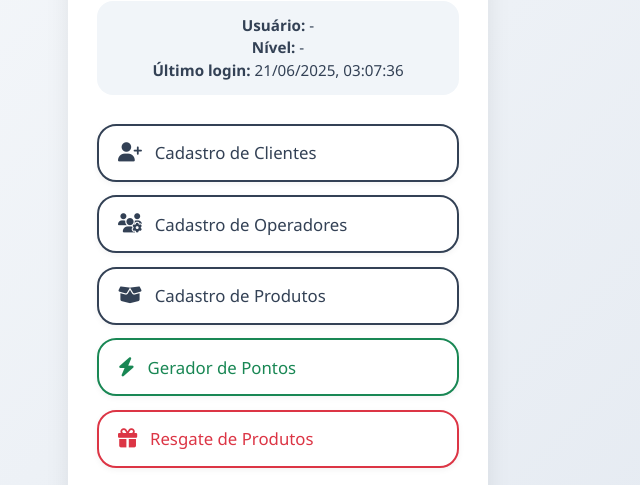
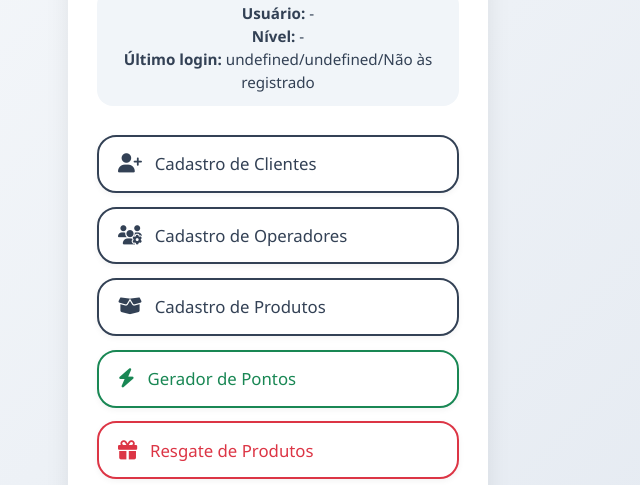
Before and after one commit to eucleciopb/ProgramadePontos, a plain HTML site: page menu.html in a window 1280 px wide. Shown: the part 170-655 px from the top of the page, without its empty margins (362-1002 px from the left). Drawn offline with nearby package versions, Linux system fonts and the light colour scheme.

Commit message:
menubugs

```diff
--- a/menu.html
+++ b/menu.html
@@ -112,14 +112,41 @@
   <script type="module">
     const nome = sessionStorage.getItem("nome_atual") || sessionStorage.getItem("login_atual") || "-";
     const nivel = sessionStorage.getItem("nivel_atual") || "-";
-    const hora = new Date().toLocaleString("pt-BR");
 
-    document.getElementById("user-info").innerHTML =
-      `<b>Usuário:</b> ${nome}<br><b>Nível:</b> ${nivel}<br><b>Último login:</b> ${hora}`;
+    const agora = new Date();
+    const hoje = agora.toISOString().split('T')[0]; // YYYY-MM-DD
+    const horaCompleta = agora.toLocaleTimeString('pt-BR', { hour: '2-digit', minute: '2-digit' });
+
+    const dataHoraAtual = `${hoje} ${horaCompleta}`;
+
+    let ultimoLogin = localStorage.getItem("data_ultimo_login");
+
+    if (ultimoLogin !== hoje) {
+      if (localStorage.getItem("data_hora_login_atual")) {
+        localStorage.setItem("ultimo_login_anterior", localStorage.getItem("data_hora_login_atual"));
+      }
+      localStorage.setItem("data_ultimo_login", hoje);
+      localStorage.setItem("data_hora_login_atual", dataHoraAtual);
+    }
+
+    const loginAnterior = localStorage.getItem("ultimo_login_anterior") || "Não registrado";
+
+    function formatarDataHora(isoData) {
+      if (!isoData.includes(" ")) return isoData;
+      const [data, hora] = isoData.split(" ");
+      const [ano, mes, dia] = data.split("-");
+      return `${dia}/${mes}/${ano} às ${hora}`;
+    }
+
+    document.getElementById("user-info").innerHTML = `
+      <b>Usuário:</b> ${nome}<br>
+      <b>Nível:</b> ${nivel}<br>
+      <b>Último login:</b> ${formatarDataHora(loginAnterior)}
+    `;
 
     window.logout = function () {
       sessionStorage.clear();
-      window.location.href = "login.html";
+      window.location.href = "index.html"; // redireciona para index
     }
   </script>
 </body>
```
